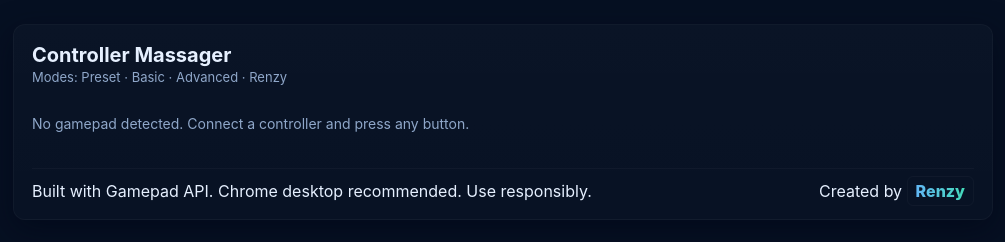
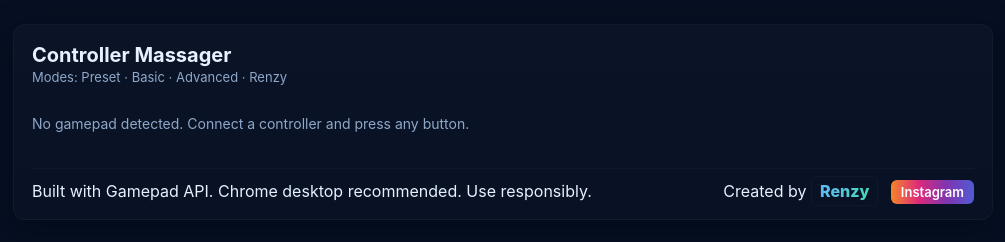
Before and after one commit to rajkushwahabs/controller-massager, a plain HTML site: page index.html in a window 1280 px wide. Shown: the whole page, without its empty margins (137-1142 px from the left). Drawn offline with Linux system fonts and the light colour scheme.

Commit message:
Add files via upload

```diff
--- a/index.html
+++ b/index.html
@@ -155,7 +155,7 @@
     <footer class="footer">
       <div class="footer-inner">
         <div class="credits">Built with Gamepad API. Chrome desktop recommended. Use responsibly.</div>
-        <div class="creator">Created by <span class="creator-name">Renzy</span></div>
+        <div class="creator">Created by <span class="creator-name">Renzy</span> <a href="https://www.instagram.com/renzy_lifts/" target="_blank" class="insta-btn">Instagram</a></div>
       </div>
     </footer>
   </main>
--- a/style.css
+++ b/style.css
@@ -46,3 +46,20 @@ body{background:var(--bg);color:var(--text);font-family:Inter,system-ui,Segoe UI
 .footer-inner{display:flex;justify-content:space-between;align-items:center;gap:12px}
 .creator-name{background:linear-gradient(90deg,var(--accent),var(--accent2));-webkit-background-clip:text;background-clip:text;color:transparent;font-weight:800;padding:4px 8px;border-radius:6px;border:1px solid rgba(255,255,255,0.03)}
 @media (max-width:640px){ .form-row{flex-direction:column;align-items:flex-start} .duration-controls{flex-direction:column;align-items:flex-start} }
+
+/* Instagram button beside creator name */
+.insta-btn {
+  margin-left: 8px;
+  padding: 4px 10px;
+  border-radius: 6px;
+  background: linear-gradient(90deg, #f58529, #dd2a7b, #8134af, #515bd4);
+  color: white;
+  font-weight: 600;
+  font-size: 13px;
+  text-decoration: none;
+  transition: all 0.2s ease-in-out;
+}
+.insta-btn:hover {
+  transform: translateY(-1px) scale(1.03);
+  box-shadow: 0 2px 10px rgba(221,42,123,0.5);
+}
```
